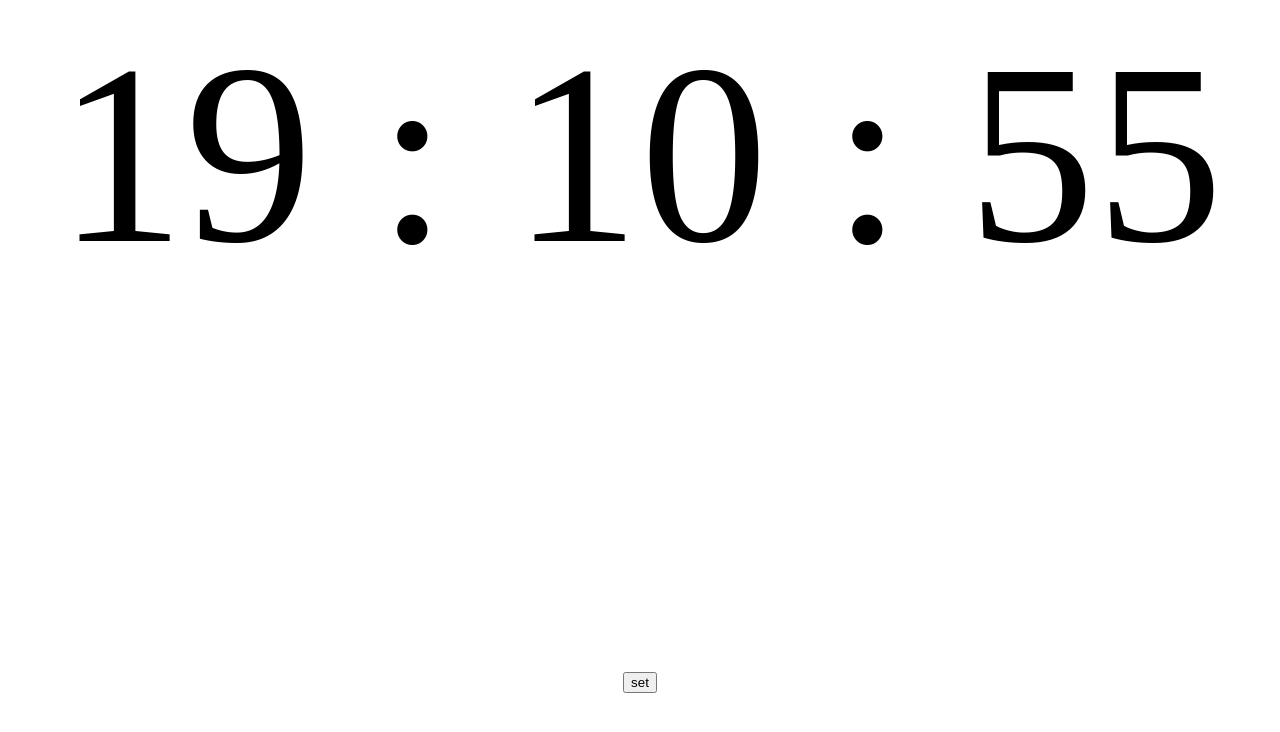
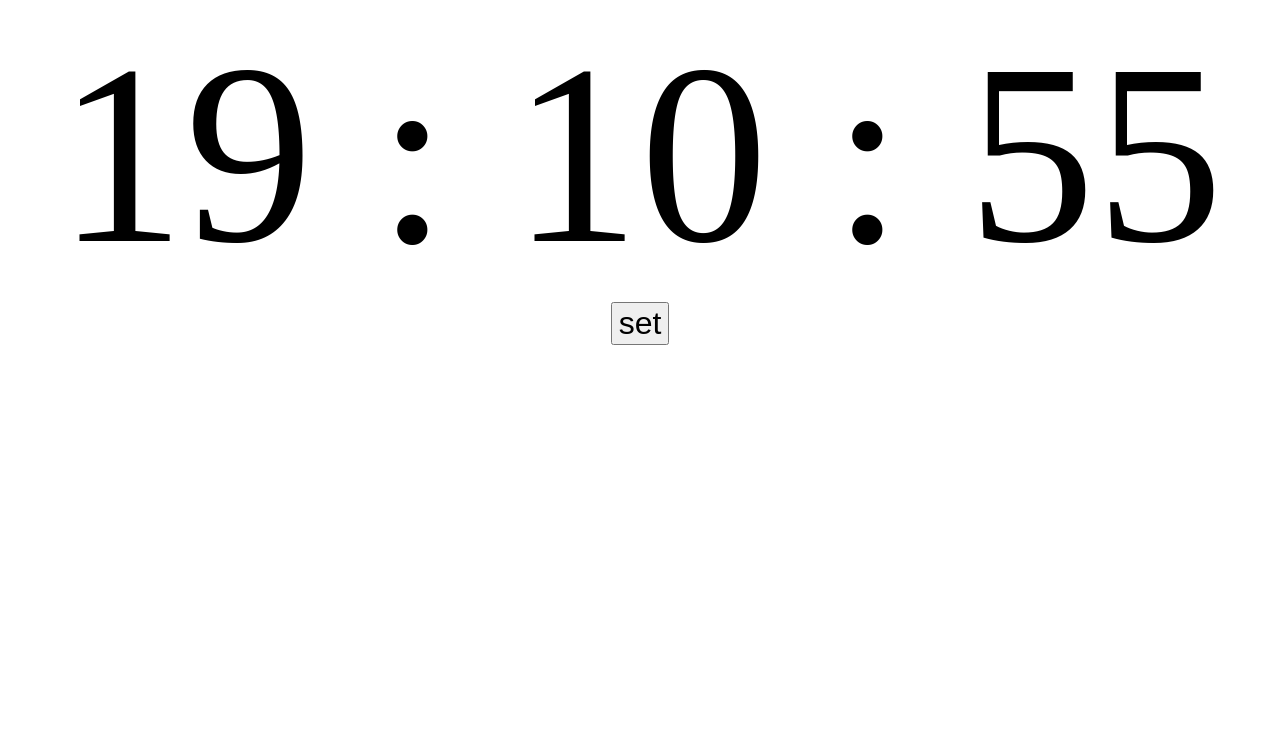
Before and after one commit to aviyot/Sololearn-Apps, a plain HTML site: page Settable Clock/index.html in a window 1280 px wide. Drawn offline with Linux system fonts and the light colour scheme.

Commit message:
change style and title

```diff
--- a/Settable Clock/index.html
+++ b/Settable Clock/index.html
@@ -2,7 +2,7 @@
 <html>
 
 <head>
-    <title>Page Title</title>
+    <title>Seatable Clock</title>
     <meta name="viewport" content="width=device-width, initial-scale=1.0">
     <link rel="stylesheet" href="style.css">
 </head>
--- a/Settable Clock/style.css
+++ b/Settable Clock/style.css
@@ -2,9 +2,8 @@
     display:none;
 }
 
-#controls{
-    font-size: 33vw;
-
+#controls button{
+font-size: xx-large;
 }
 
 #app {
```
